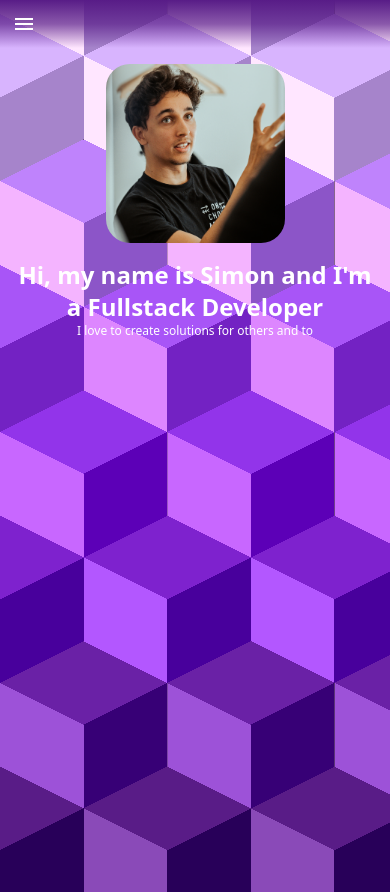
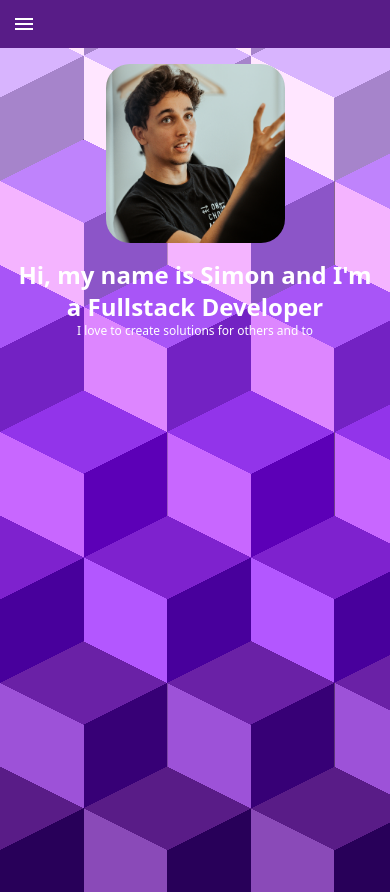
Before and after one commit to xaraquent/newPortfolio, a Next.js app: page / in a window 390 px wide. Built offline with nearby package versions, Linux system fonts and the light colour scheme.

Commit message:
Fixed responsive bg change

```diff
--- a/src/components/Navbar.tsx
+++ b/src/components/Navbar.tsx
@@ -1,20 +1,28 @@
-import React from 'react'
+import { useState, useEffect } from 'react';
 import GitHubIcon from '@mui/icons-material/GitHub';
 import LinkedInIcon from '@mui/icons-material/LinkedIn';
 import DropdownMenu from './DropdownMenu';
 
 export default function Navbar() {
+    const [isSmScreen, setIsSmScreen] = useState<boolean>(false);
+
+    useEffect(() => {
+        const mediaQuery = window.matchMedia('(max-width: 640px)'); // Change this to your desired breakpoint
+        setIsSmScreen(mediaQuery.matches);
+
+        const handleResize = (event: MediaQueryListEvent) => setIsSmScreen(event.matches);
+        mediaQuery.addListener(handleResize);
+
+        return () => mediaQuery.removeListener(handleResize);
+    }, []);
+
+    const bgClass = isSmScreen ? 'bg-purple-900' : 'bg-gradient-to-b from-purple-900 via-purple-900/70 to-purple-900/0';
+
+
     return (
-        // <div className="relative">
-        //     <div className="border-b border-black"></div>
-        //     <div className="absolute bottom-0 left-0 right-0 h-2 bg-black transform translate-y-full -z-1 blur"></div>
-        //     <!-- Your content here -->
-
-        // </div>
-
-        <div className=' bg-gradient-to-b from-purple-900 via-purple-900/70 to-purple-900/0 flex justify-center'>
+        <div className={`${bgClass} flex justify-center`}>
             <DropdownMenu />
-            <div className=" hidden sm:block sm:flex justify-between p-4 items-center w-full max-w-5xl">
+            <div className="hidden sm:block sm:flex justify-between px-8 py-4 items-center w-full max-w-5xl">
                 <div className="space-x-4 show">
                     <a className="underline" href="#">Home</a>
                     <a className="underline" href="#skills">Skills</a>
@@ -27,5 +35,6 @@ export default function Navbar() {
                 </div>
             </div>
         </div>
+
     )
 }
```
